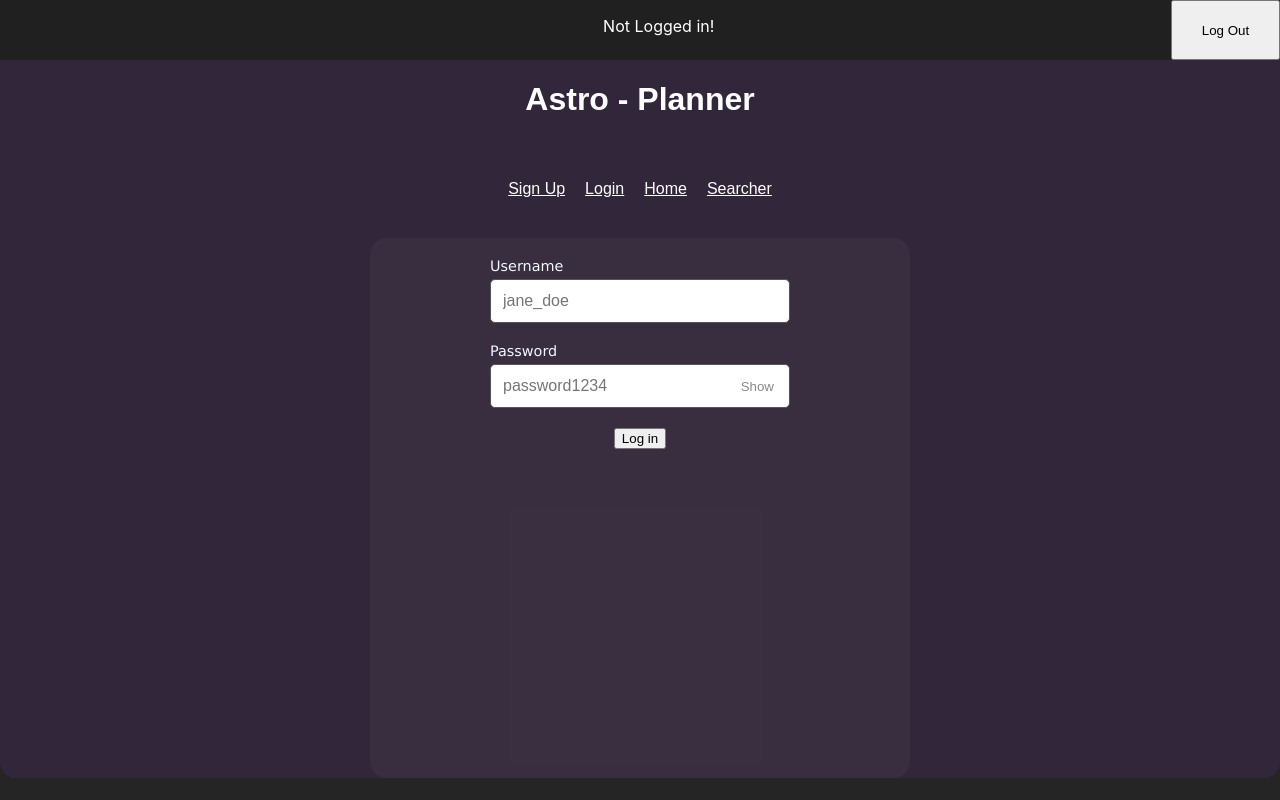
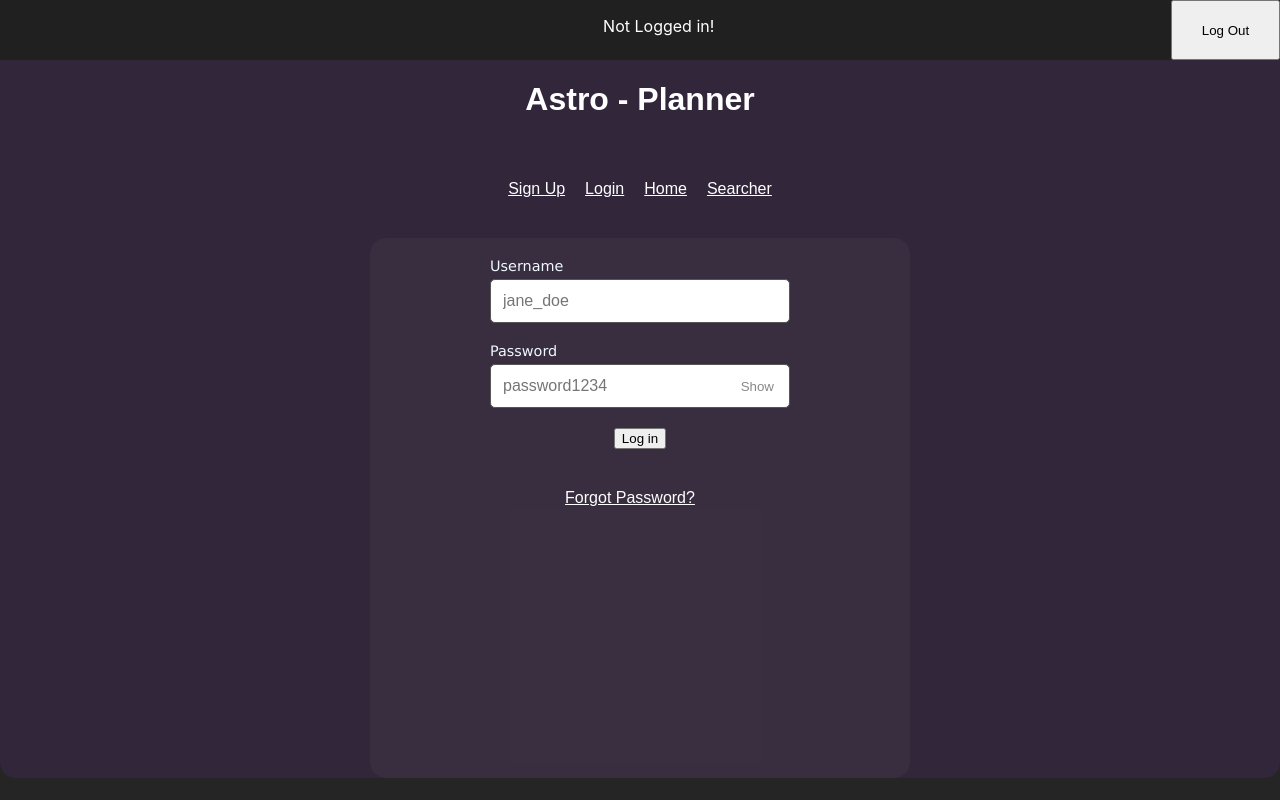
Before and after one commit to FienzO/Astro-Planner, a React (Create React App) app in the folder frontend/: page /login in a window 1280 px wide. Built offline with nearby package versions, Linux system fonts and the light colour scheme.

Commit message:
Added forgot password button to login page FINAL?

```diff
--- a/frontend/src/components/Login.jsx
+++ b/frontend/src/components/Login.jsx
@@ -1,7 +1,7 @@
 import axios from 'axios';
 import '../App.css';
-import { useState, useContext, useEffect } from 'react';
-import { useNavigate } from 'react-router-dom'
+import { useState } from 'react';
+import { Link, useNavigate} from 'react-router-dom';
 
 function Login() {
   const navigate = useNavigate();
@@ -85,6 +85,9 @@ function Login() {
           <div>
             <button type="submit">Log in</button>
           </div>
+          <nav style={{ padding: '20px' }}>
+            <Link to="/reset" style={{ color: 'white', marginRight: '20px' }}>Forgot Password?</Link>
+          </nav>
           {apiResponse.message && (
               <p className={apiResponse.type == 'error' ? 'error-message' : 'success-message'}>{apiResponse.message}</p>
           )}
--- a/frontend/src/components/Search.jsx
+++ b/frontend/src/components/Search.jsx
@@ -1,8 +1,6 @@
 import axios from 'axios';
 import '../App.css';
-import { useState, useContext, useEffect } from 'react';
-import { useNavigate } from 'react-router-dom'
-import { UserContext } from '../context/userContext';
+import { useState, useEffect } from 'react';
 
 function Search({ latitude, longitude }) {
   const [object, setObject] = useState('');
--- a/frontend/src/components/Signup.jsx
+++ b/frontend/src/components/Signup.jsx
@@ -1,10 +1,8 @@
 import axios from 'axios';
 import '../App.css';
 import { useState} from 'react';
-import { useNavigate } from 'react-router-dom'
 
 function Signup() {
-  const navigate = useNavigate();
   const [username, setUsername] = useState('');
   const [email, setEmail] = useState('');
   const [password, setPassword] = useState('');
--- a/frontend/src/components/Title.jsx
+++ b/frontend/src/components/Title.jsx
@@ -1,5 +1,5 @@
 // import React from 'react';
-import { Routes, Route, Link, useLocation, useNavigate, Outlet} from 'react-router-dom';
+import { Link, useLocation, useNavigate} from 'react-router-dom';
 import App from './../App';
 import { useState, useContext, useEffect, useCallback } from 'react';
 import { UserContext } from '../context/userContext';
```
